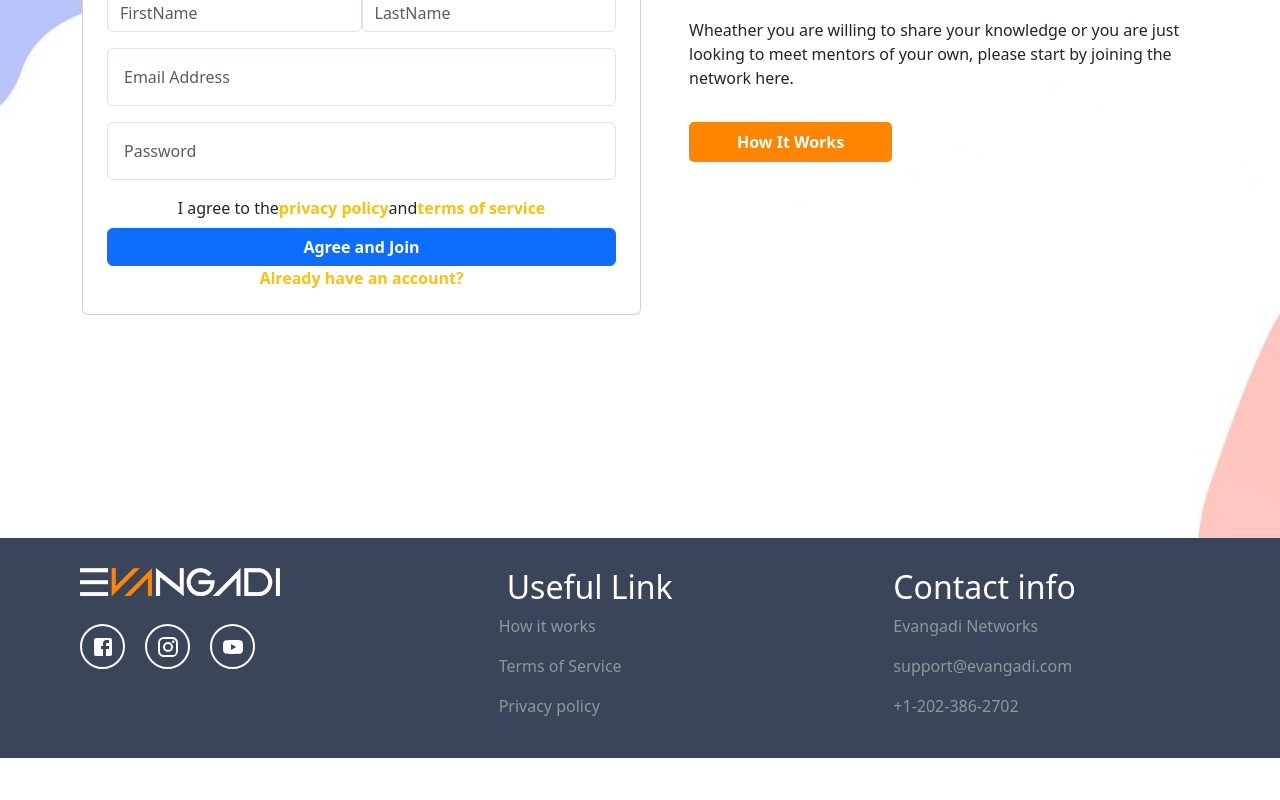
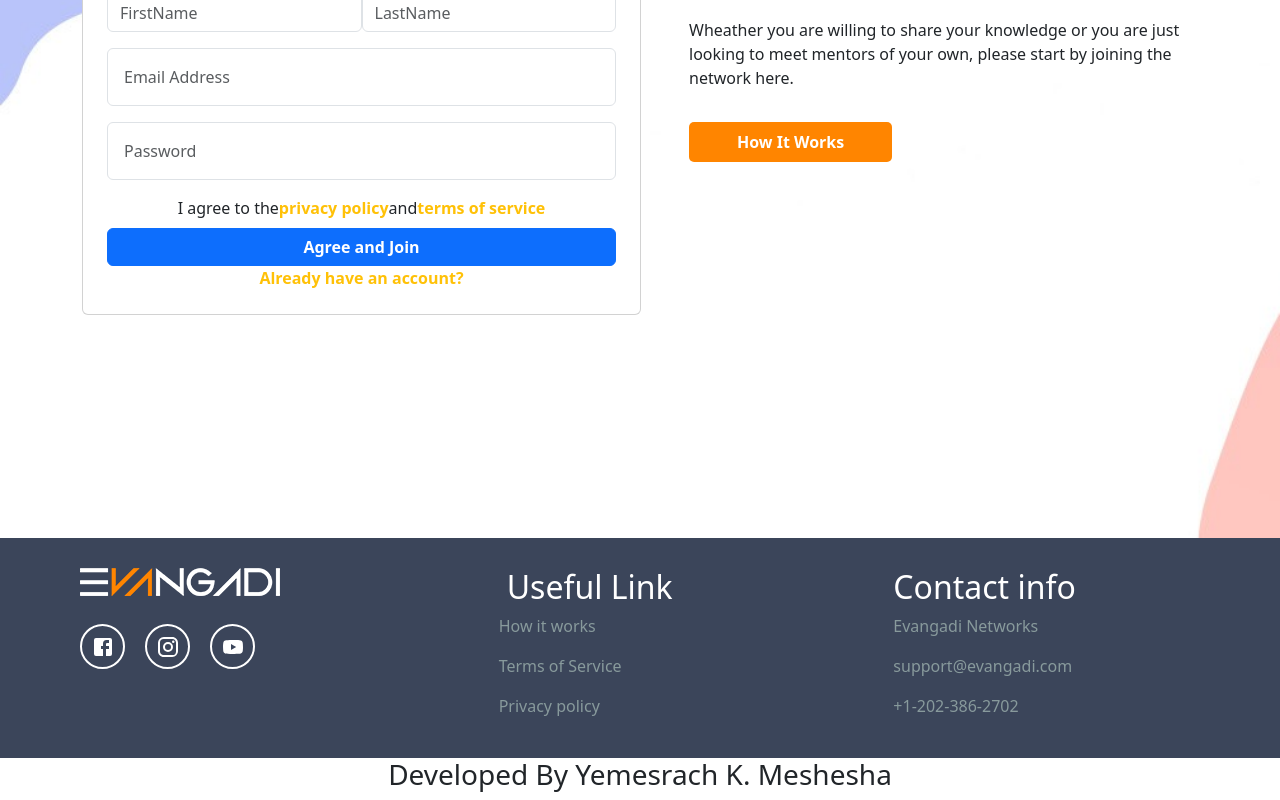
Before and after one commit to yemesrachmeshesha25/evangadi-forum, a React (Create React App) app: page /Login in a window 1280 px wide. Shown: the part 348-1148 px from the top of the page. Before the commit the page ends 1106 px from the top, so only its background shows below. Built offline with nearby package versions, Linux system fonts and the light colour scheme; no server answers.

Commit message:
update Footer

```diff
--- a/src/App.jsx
+++ b/src/App.jsx
@@ -14,6 +14,7 @@ function App() {
   const token = localStorage.getItem("token");
   const navigate = useNavigate();
   console.log(user)
+
   async function checkUser() {
     try {
       const { data } = await axios.get("/users/check", {
--- a/src/pages/Footer/Footer.jsx
+++ b/src/pages/Footer/Footer.jsx
@@ -43,6 +43,7 @@ function Footer() {
                 <p>+1-202-386-2702</p>
             </div>
         </section>
+        <h3 className={classes.footer_yemesrach}> Developed By Yemesrach K. Meshesha </h3>
     </div>
   )
 }
--- a/src/pages/Footer/Footer.module.css
+++ b/src/pages/Footer/Footer.module.css
@@ -70,6 +70,11 @@
 .footer_contact p {
     color:rgb(136,154,156);
 }
+.footer_yemesrach {
+    display: flex;
+    align-items: center;
+    justify-content: center;
+}
 
 @media only screen and (max-width: 768px){
     /* footer */
```
